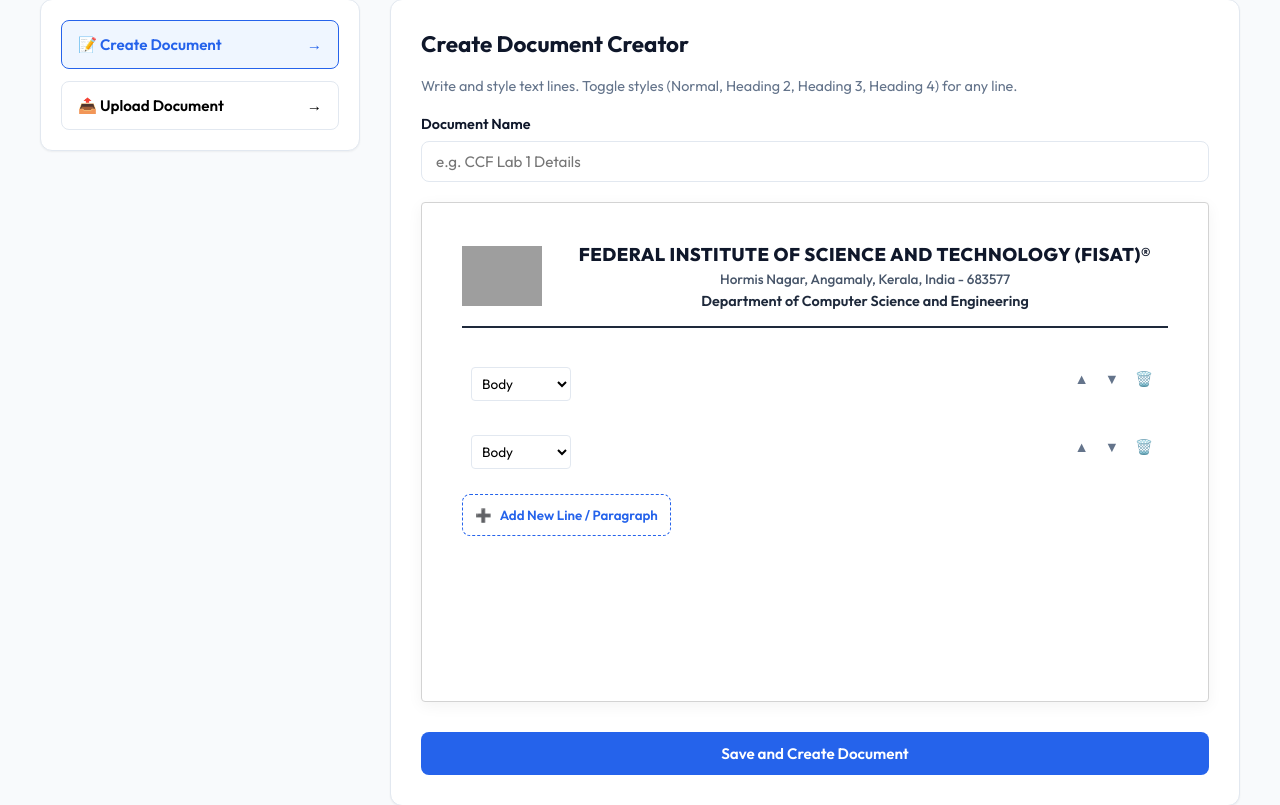
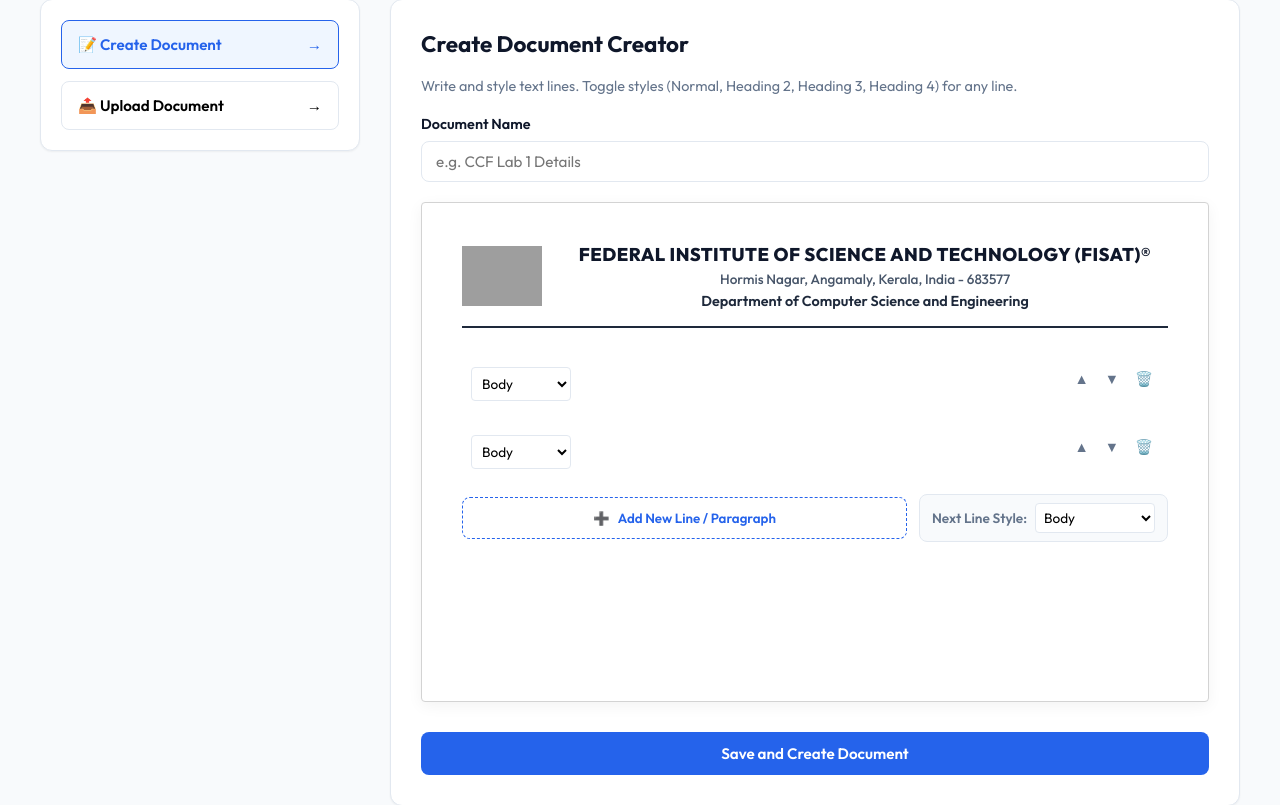
Before and after one commit to varunpnair92/timetable, a Django app: page /dashboard/ in a window 1280 px wide, after a click on "Document Builder". Shown: the part 257-1062 px from the top of the page. Run offline with Django 5.2, Linux system fonts and the light colour scheme; a user stored in the database is signed in; data that the repository does not hold is empty; parts of the project's set-up code (start-up, migrations or seed data) failed here and were passed over; grey boxes are pictures that could not be loaded.

Commit message:
Add style selection dropdown, Enter/Backspace shortcuts to visual editor

```diff
--- a/templates/dashboard.html
+++ b/templates/dashboard.html
@@ -1119,10 +1119,23 @@
                             <!-- JS will load blocks here -->
                         </div>
 
-                        <!-- Add block button -->
-                        <button type="button" class="add-block-btn" onclick="addNewBlock()">
-                            <span>➕</span> Add New Line / Paragraph
-                        </button>
+                        <!-- Add block button with Style selector -->
+                        <div style="display: flex; gap: 12px; margin-top: 16px; align-items: center; flex-wrap: wrap;">
+                            <button type="button" class="add-block-btn" onclick="addNewBlock()" style="margin-top:0; flex-grow: 1;">
+                                <span>➕</span> Add New Line / Paragraph
+                            </button>
+                            <div style="display: flex; align-items: center; gap: 8px; background: var(--bg-color); padding: 8px 12px; border-radius: var(--radius-md); border: 1px solid var(--border-color);">
+                                <label for="default-block-type" style="font-weight: 600; font-size: 0.85rem; color: var(--text-muted); white-space: nowrap;">Next Line Style:</label>
+                                <select id="default-block-type" class="block-type-select" style="width: 120px; border-radius: 4px; padding: 4px;">
+                                    <option value="body">Body</option>
+                                    <option value="h2">Heading 2</option>
+                                    <option value="h3">Heading 3</option>
+                                    <option value="h4">Heading 4</option>
+                                    <option value="bullet">Bullet List</option>
+                                    <option value="number">Numbered List</option>
+                                </select>
+                            </div>
+                        </div>
                     </div>
 
                     <button type="submit" class="submit-btn" style="margin-top: 10px;">Save and Create Document</button>
@@ -1339,6 +1352,8 @@
         document.getElementById('created-content-json').value = JSON.stringify(blocks);
     }
 
+    let focusIndex = null;
+
     function renderEditorBlocks() {
         const container = document.getElementById('editor-blocks-list');
         container.innerHTML = '';
@@ -1374,6 +1389,7 @@
             textarea.value = block.text;
             textarea.placeholder = "Start typing content...";
             textarea.rows = 1;
+            textarea.setAttribute('data-index', index);
 
             // Auto grow
             textarea.oninput = (e) => {
@@ -1381,6 +1397,35 @@
                 e.target.style.height = 'auto';
                 e.target.style.height = e.target.scrollHeight + 'px';
                 updateHiddenContentJSON();
+            };
+
+            // Smart Keydown handler (Google Docs behavior)
+            textarea.onkeydown = (e) => {
+                if (e.key === 'Enter' && !e.shiftKey) {
+                    e.preventDefault();
+
+                    const trimmedText = textarea.value.trim();
+                    if (!trimmedText && (block.type === 'bullet' || block.type === 'number')) {
+                        // Hitting Enter on an empty list item reverts it back to a normal Body paragraph
+                        blocks[index].type = 'body';
+                        focusIndex = index;
+                        renderEditorBlocks();
+                    } else {
+                        // Standard enter inserts a new block of the same type (or body if heading)
+                        let newType = 'body';
+                        if (block.type === 'bullet' || block.type === 'number') {
+                            newType = block.type;
+                        }
+                        blocks.splice(index + 1, 0, { type: newType, text: '' });
+                        focusIndex = index + 1;
+                        renderEditorBlocks();
+                    }
+                } else if (e.key === 'Backspace' && !textarea.value && blocks.length > 1) {
+                    e.preventDefault();
+                    blocks.splice(index, 1);
+                    focusIndex = Math.max(0, index - 1);
+                    renderEditorBlocks();
+                }
             };
 
             // Smart Paste handler to parse multi-line text blocks automatically
@@ -1485,10 +1530,22 @@
         });
 
         updateHiddenContentJSON();
+
+        // Focus restoration
+        if (focusIndex !== null) {
+            const el = container.querySelector(`textarea[data-index="${focusIndex}"]`);
+            if (el) {
+                el.focus();
+                el.selectionStart = el.selectionEnd = el.value.length;
+            }
+            focusIndex = null;
+        }
     }
 
     function addNewBlock() {
-        blocks.push({ type: 'body', text: '' });
+        const nextType = document.getElementById('default-block-type').value || 'body';
+        blocks.push({ type: nextType, text: '' });
+        focusIndex = blocks.length - 1;
         renderEditorBlocks();
     }
 
```
